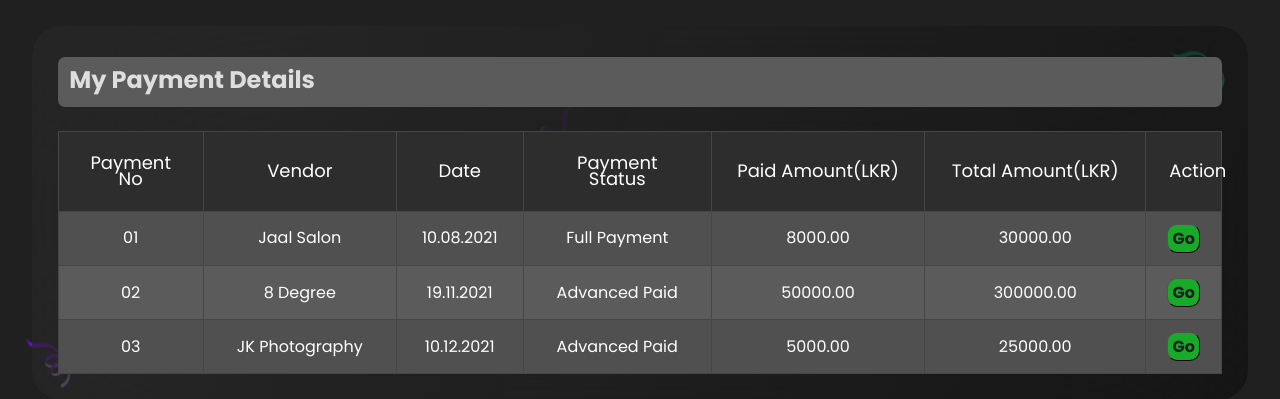
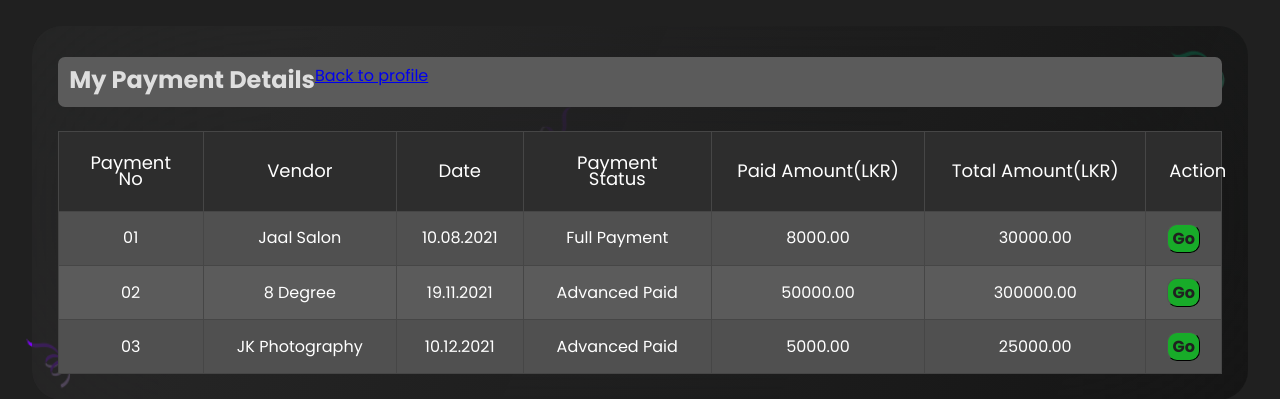
Before and after one commit to LordStarkLK/partyak, a PHP site: page /partyak/customerprofilepaymentd in a window 1280 px wide; the page is wider, and only the part inside the window is pictured. Shown: the part 124-523 px from the top of that part. Run offline with PHP 8.4, Linux system fonts and the light colour scheme; some libraries are stand-ins or nearby versions.

Commit message:
This commit for customer payment

```diff
--- a/app/views/customer/customerProfilePaymentDView.php
+++ b/app/views/customer/customerProfilePaymentDView.php
@@ -20,9 +20,12 @@
     <?php linkPhp("customerNavigation") ?>
   </header>
 
+  <div class="content">
+
   <div class="container">
     <div class="custopic">
       <p>My Payment Details</p>
+      <a href="<?php echo BASEURL . '/customerProfile'; ?>">Back to profile</a>
     </div>
 
 
@@ -76,6 +79,8 @@
 
   </div>
 
+  </div>
+
   <?php linkPhp("footer") ?>
 
 </body>
```
